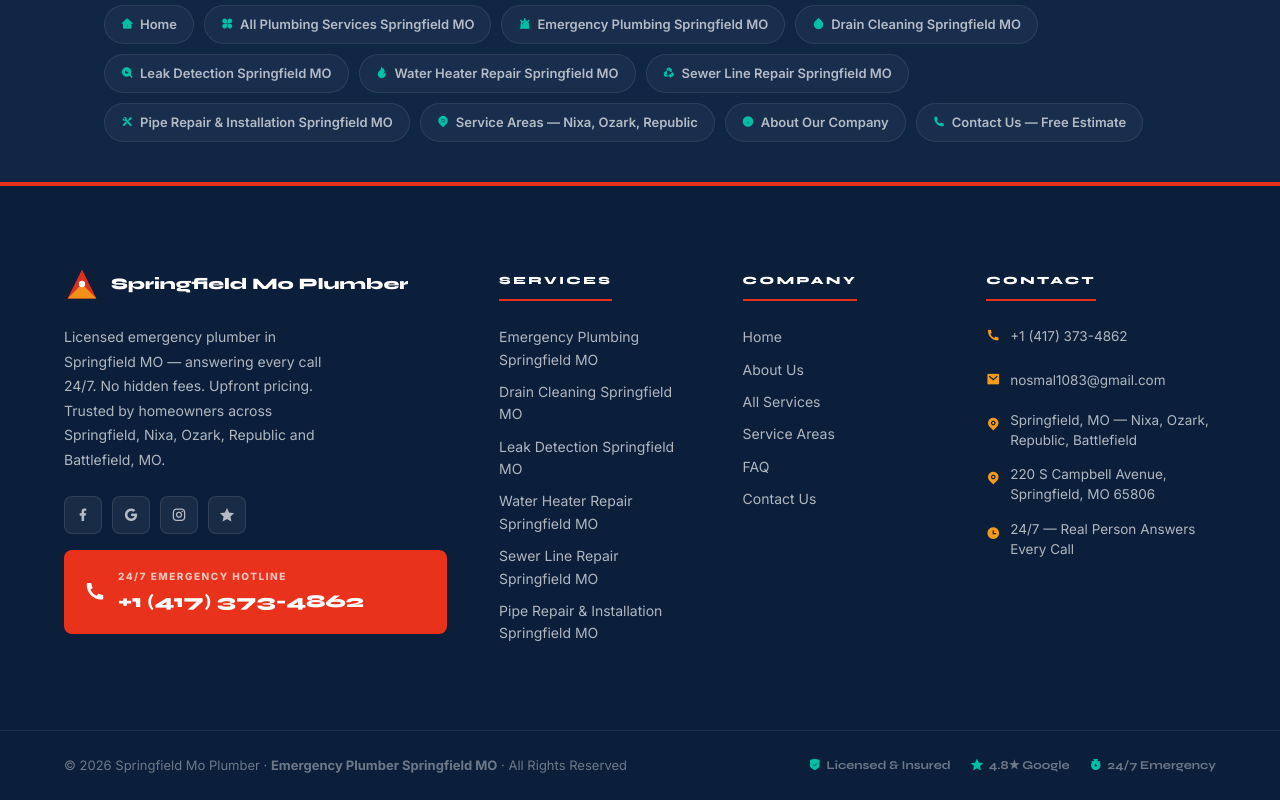
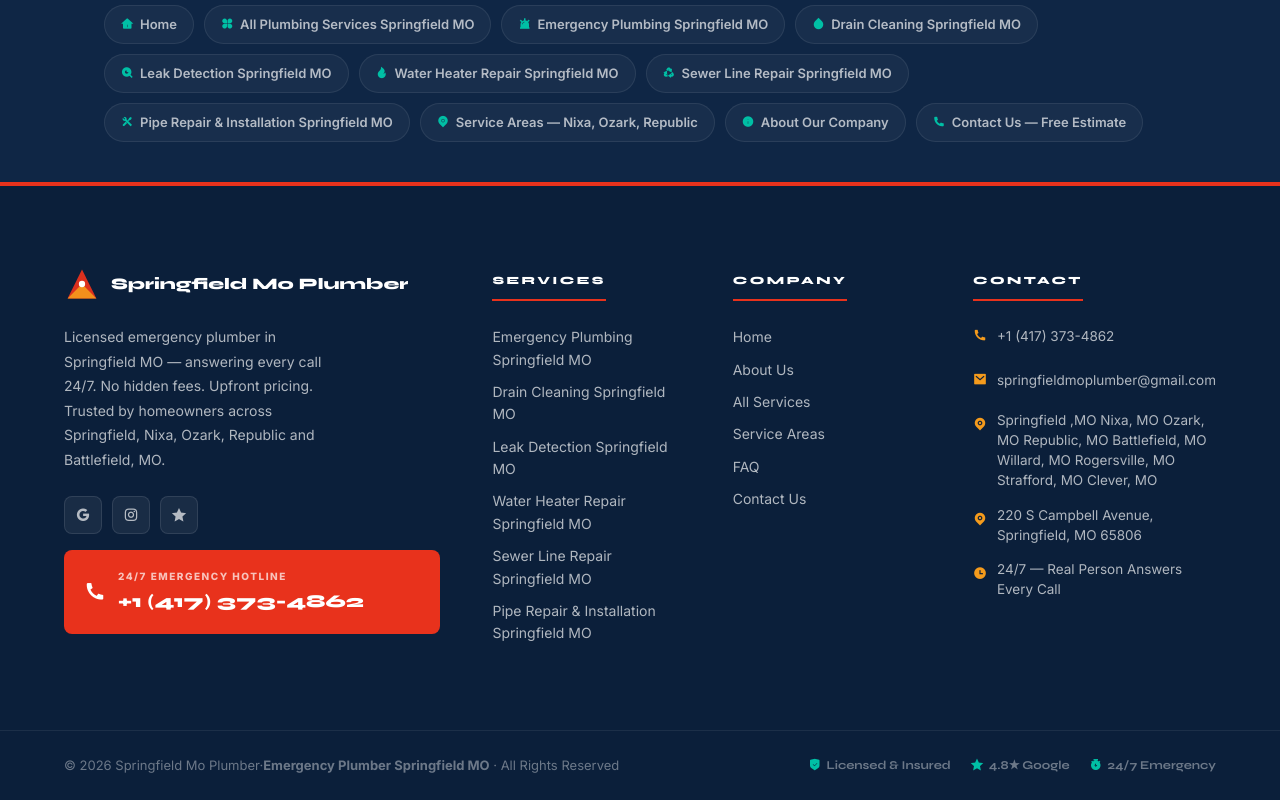
Before and after one commit to noshaba-jamil/plumber-next-js-fixed-project, a Next.js app: page /leak-detection-springfield-mo in a window 1280 px wide. Shown: the part 4977-5777 px from the top of the page. Built offline with nearby package versions, Linux system fonts and the light colour scheme; no server answers.

Commit message:
new fixes

```diff
--- a/app/robots.js
+++ b/app/robots.js
@@ -1,4 +1,4 @@
-const SITE_URL = process.env.NEXT_PUBLIC_SITE_URL || 'https://springfieldmoplumber.com/'
+const SITE_URL = process.env.NEXT_PUBLIC_SITE_URL || 'https://springfieldmoplumber.com'
 
 export default function robots() {
   return {
--- a/components/Footer.jsx
+++ b/components/Footer.jsx
@@ -20,10 +20,19 @@ export default function Footer() {
             </Link>
             <p>Licensed emergency plumber in Springfield MO — answering every call 24/7. No hidden fees. Upfront pricing. Trusted by homeowners across Springfield, Nixa, Ozark, Republic and Battlefield, MO.</p>
             <div className="ft-socials">
-              <a href="#" aria-label="Facebook"><i className="ri-facebook-fill" /></a>
-              <a href="#" aria-label="Google"><i className="ri-google-fill" /></a>
-              <a href="#" aria-label="Instagram"><i className="ri-instagram-line" /></a>
-              <a href="#" aria-label="Yelp"><i className="ri-star-fill" /></a>
+
+
+<a href="#" target="_blank" rel="noopener noreferrer" aria-label="Google">
+  <i className="ri-google-fill" />
+</a>
+
+<a href="https://www.instagram.com/plumberspringfieldmo?igsh=N2xuOTZ1ZXk5dnVo" target="_blank" rel="noopener noreferrer" aria-label="Instagram">
+  <i className="ri-instagram-line" />
+</a>
+
+<a href="#" target="_blank" rel="noopener noreferrer" aria-label="Yelp">
+  <i className="ri-star-fill" />
+</a>
             </div>
             {/* Emergency strip */}
             <a href={CONTACT_INFO.phoneHref} className="ft-emergency">
@@ -59,7 +68,16 @@ export default function Footer() {
             <h5>Contact</h5>
             <div className="fci2"><i className="ri-phone-fill"/><a href={CONTACT_INFO.phoneHref}>{CONTACT_INFO.phone}</a></div>
             <div className="fci2"><i className="ri-mail-fill"/><a href={`mailto:${CONTACT_INFO.email}`}>{CONTACT_INFO.email}</a></div>
-            <div className="fci2"><i className="ri-map-pin-fill"/><span>Springfield, MO — Nixa, Ozark, Republic, Battlefield</span></div>
+            <div className="fci2"><i className="ri-map-pin-fill"/><span>Springfield ,MO
+Nixa, MO
+Ozark, MO
+Republic, MO
+Battlefield, MO
+Willard, MO
+Rogersville, MO
+Strafford, MO
+Clever, MO
+</span></div>
             <div className="fci2"><i className="ri-map-pin-fill"/><span>220 S Campbell Avenue, Springfield, MO 65806</span></div>
             <div className="fci2"><i className="ri-time-fill"/><span>24/7 — Real Person Answers Every Call</span></div>
           </div>
@@ -69,7 +87,7 @@ export default function Footer() {
 
       <div className="ft-bot">
         <div className="ft-bot-in">
-          <p>© 2026  Springfield Mo Plumber · <strong>Emergency Plumber Springfield MO</strong> · All Rights Reserved</p>
+          <p>© 2026  Springfield Mo Plumber·<strong>Emergency Plumber Springfield MO</strong> · All Rights Reserved</p>
           <div className="ft-badges">
             <span className="ftb"><i className="ri-shield-check-fill"/>Licensed &amp; Insured</span>
             <span className="ftb"><i className="ri-star-fill"/>4.8★ Google</span>
--- a/data/services.js
+++ b/data/services.js
@@ -189,7 +189,7 @@ export const FAQS = [
 export const CONTACT_INFO = {
   phone: '+1 (417) 373-4862',
   phoneHref: 'tel:+14173734862',
-  email: ' nosmal1083@gmail.com',
+  email: 'springfieldmoplumber@gmail.com',
   location: '220 S Campbell Avenue, Springfield, MO 65806',
   hours: '24/7 — We Answer Every Call',
 }
```
Also changed, not shown: app/sitemap.js (+20 -19 lines), package.json (+7 -6 lines), next-sitemap.config.js (added), 1 other file (tests, documents, lock files or other folders).
